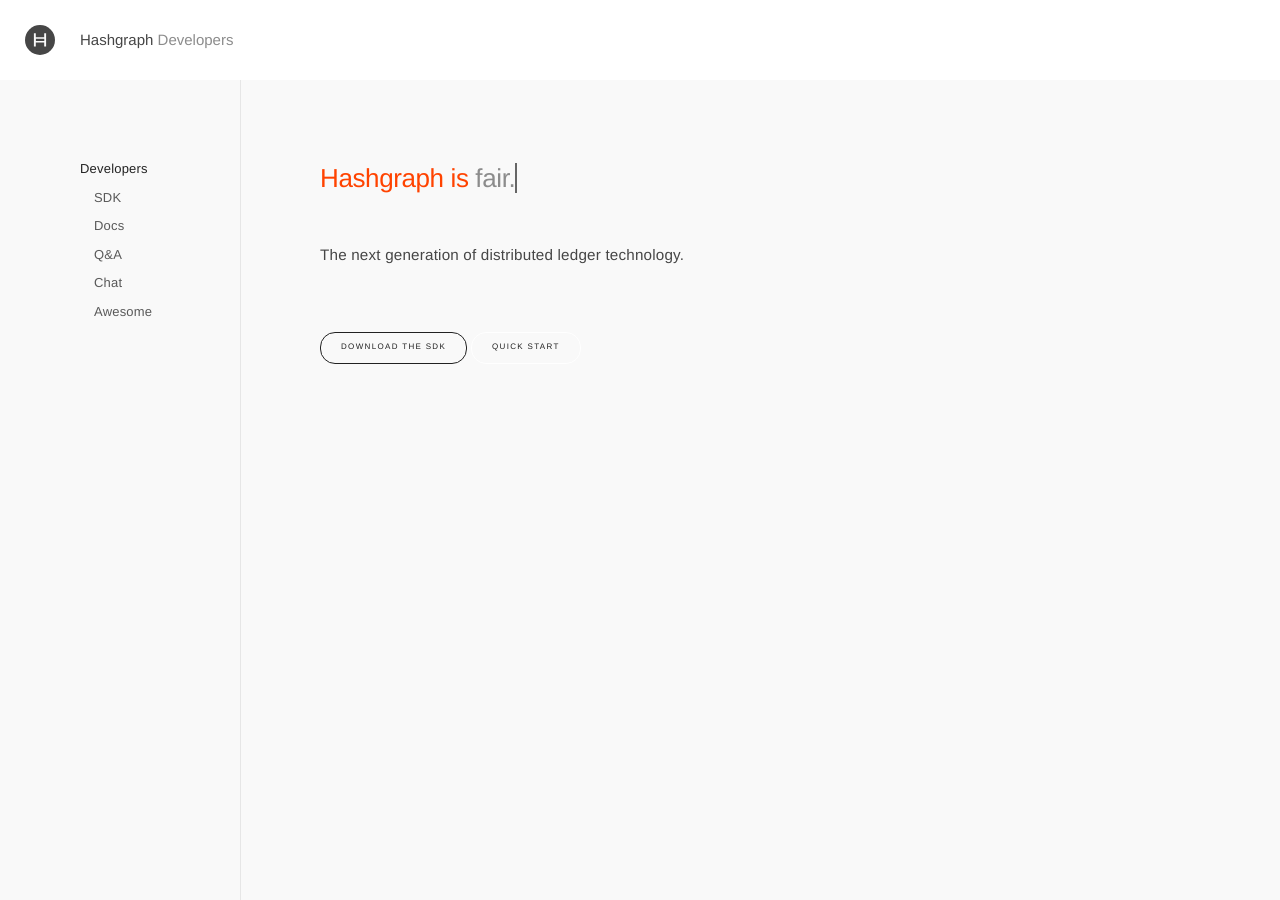
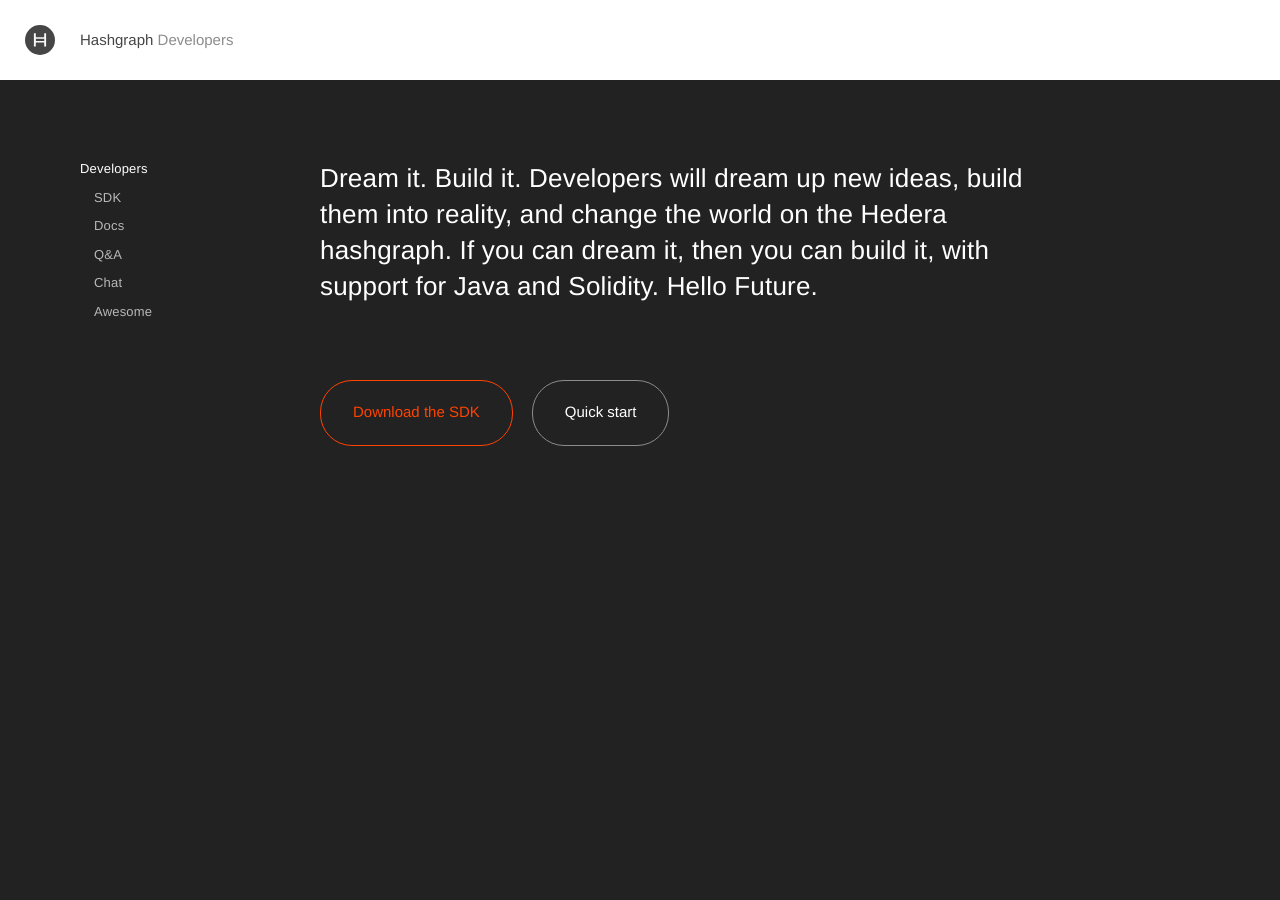
Before and after one commit to ghanem-mhd/hashgraph.github.io, a Jekyll site: the page built from index.md, in a window 1280 px wide. Built offline with Jekyll 4.4.1, drawn with Linux system fonts in a browser that asks for light colours; some web fonts are replaced.

Commit message:
homepage tweaks

```diff
--- a/_layouts/default.html
+++ b/_layouts/default.html
@@ -10,7 +10,7 @@
     <div class="col col--1-of-16 is-empty big-only"></div>
     <div class="subnav-edge"></div>
     <div class="col col--3-of-16">
-      <div class="subnav size--xs">
+      <div class="subnav size--xs {% if page.layout == "home" %}is-white{% endif %}">
         {% if page.layout == "docs" %}
           {% include docs_nav.html %}
         {% endif %}
@@ -23,8 +23,5 @@
       </div>
     </div>
   </div>
-  {% if page.layout == "home" %}
-  <script src="/assets/js/typing.js"></script>
-  {% endif %}
 </body>
 </html>
--- a/_layouts/home.html
+++ b/_layouts/home.html
@@ -2,11 +2,13 @@
 layout: default
 ---
 
+<div class="home-bg"></div>
+
 <div class="home">
-  <h2 class="light size--l">Hashgraph is <span class="txt-rotate emph" data-period="1000" data-rotate='["fast.","fair.","secure."]'></span></h2>
-  <h3>The next generation of distributed ledger technology.</h3>
+  <p class="size--m light">Dream it. Build it. Developers will dream up new ideas, build them into reality, and change the world on the Hedera hashgraph. If you can dream it, then you can build it, with support for Java and Solidity. Hello Future.</p>
   <br/>
   <br/>
-  <a href="https://www.swirlds.com/download/" class="Btn is-black">Download the SDK</a>
-  <a href="/docs/quickstart/" class="Btn is-grey">Quick start</a>
+  <a href="https://www.swirlds.com/download/" class="Btn is-orange-border is-big">Download the SDK</a>
+  &nbsp;&nbsp;&nbsp;
+  <a href="/docs/quickstart/" class="Btn is-grey is-big">Quick start</a>
 </div>
--- a/_sass/_btn.scss
+++ b/_sass/_btn.scss
@@ -15,6 +15,16 @@
   outline: none;
   font-family: $font-sans;
   @include transition(background-color 0.1s ease-out);
+}
+
+.Btn.is-big {
+  @include size--s;
+  height: 64px;
+  line-height: 62px !important;
+  text-transform: none;
+  letter-spacing: 0;
+  border-radius: 32px;
+  padding: 0 32px;
 }
 
 .Btn.is-white {
@@ -81,3 +91,23 @@
     color: $color-purple;
   }
 }
+
+.Btn.is-grey {
+  border-color: $color-grey;
+  color: $color-white;
+  background-color: rgba($color-grey, 0);
+  &:hover {
+    background-color: rgba($color-grey, 1);
+    color: $color-white;
+  }
+}
+
+.Btn.is-orange-border {
+  border-color: $color-orange;
+  color: $color-orange;
+  background-color: rgba($color-orange, 0);
+  &:hover {
+    background-color: rgba($color-orange, 1);
+    color: $color-white;
+  }
+}
--- a/_sass/_home.scss
+++ b/_sass/_home.scss
@@ -1,4 +1,15 @@
+.home-bg {
+  position: fixed;
+  left: 0;
+  right: 0;
+  top: 80px;
+  bottom: 0;
+  background-color: $color-black;
+}
+
 .home {
+  position: relative;
+  color: $color-white;
   h2,
   h3 {
     font-weight: 300;
--- a/_sass/_subnav.scss
+++ b/_sass/_subnav.scss
@@ -2,6 +2,8 @@
   @include size--xs;
   max-width: 200px;
   padding: 20px;
+  z-index: 10;
+  position: relative;
   @include breakpoint(big) {
     margin-top: 80px;
     padding: 0;
@@ -32,13 +34,26 @@
   .current a {
     color: $color-orange;
   }
+  &.is-white {
+    h4 {
+      color: $color-white;
+    }
+    a {
+      color: $color-light-grey;
+    }
+  }
 }
 
 .subnav-edge {
-  position: fixed;
-  top: 80px;
-  bottom: 0;
-  width: 1px;
-  background-color: rgba($color-light-grey, 0.3);
-  left: 3 / 16 * 100%;
+  display: none;
+  @include big {
+    position: fixed;
+    top: 0px;
+    pointer-events: none;
+    z-index: 14;
+    bottom: 0;
+    width: 1px;
+    background-color: rgba($color-light-grey, 0.3);
+    left: 3 / 16 * 100%;
+  }
 }
```
